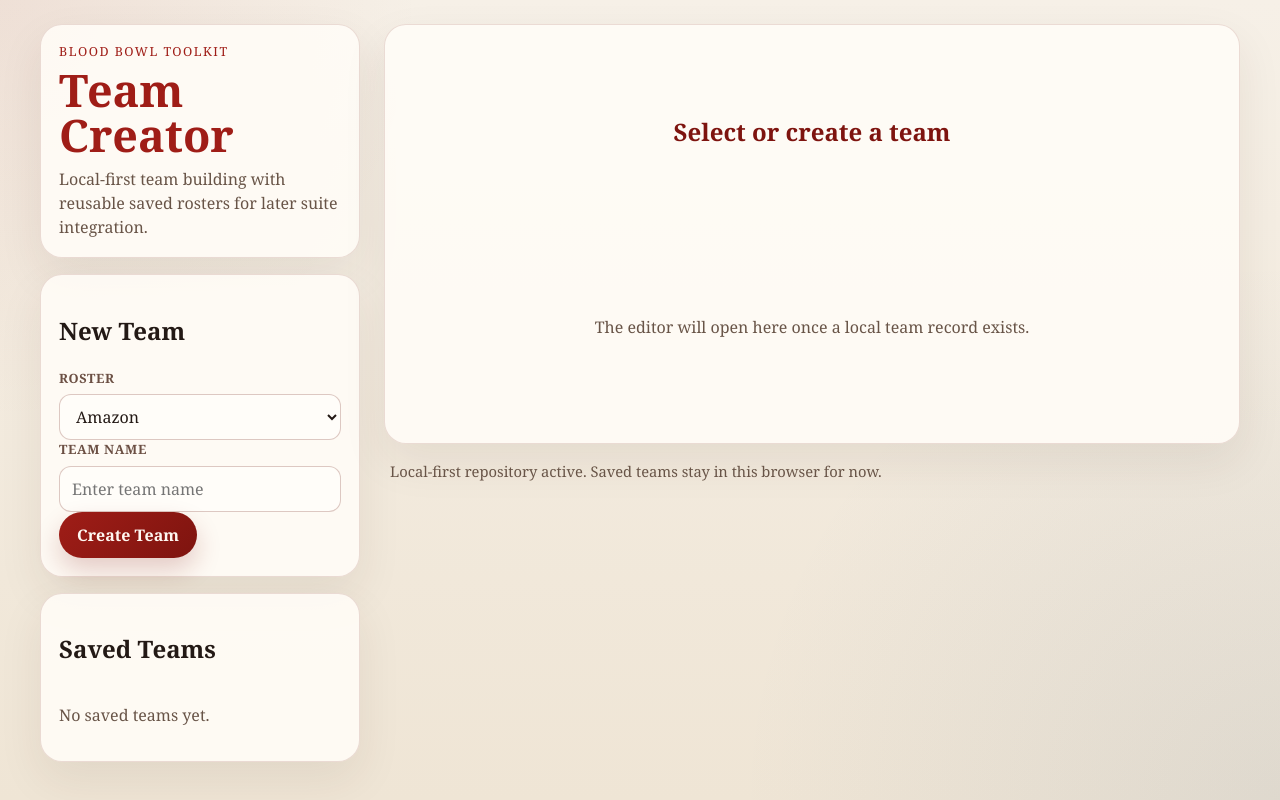
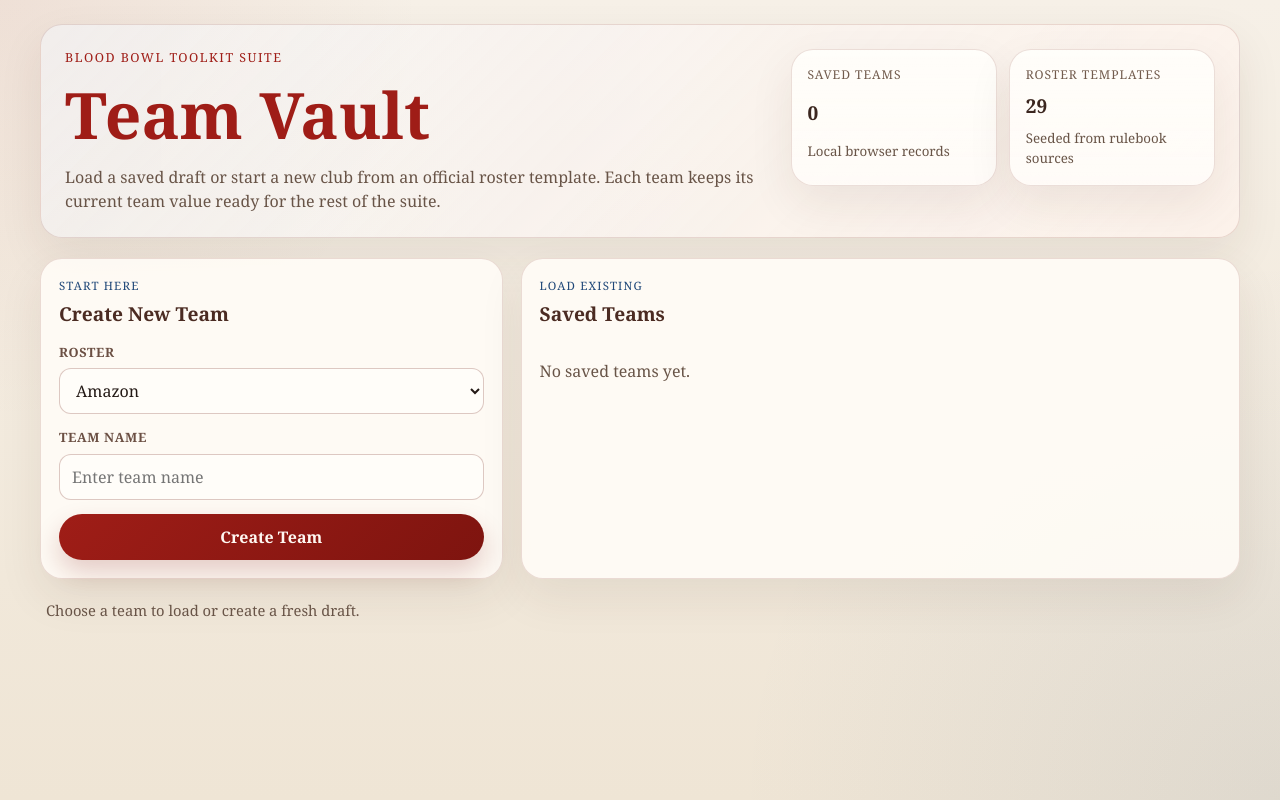
Before and after one commit to safeathomeapp/bloodbowltoolkit, a React (Vite) app in the folder modules/team-creator/: page / in a window 1280 px wide. Built offline with nearby package versions, Linux system fonts and the light colour scheme.

Commit message:
feat: add team vault entry flow

```diff
--- a/modules/team-creator/src/tools/team-creator/components/TeamCreator.module.css
+++ b/modules/team-creator/src/tools/team-creator/components/TeamCreator.module.css
@@ -5,12 +5,13 @@
   align-items: start;
 }
 
-.sidebar,
-.editor {
+.libraryLayout,
+.editorLayout {
   display: grid;
-  gap: 16px;
+  gap: 20px;
 }
 
+.libraryHero,
 .sidebarHeader,
 .panel,
 .placeholder,
@@ -19,6 +20,105 @@
   border: 1px solid var(--suite-line);
   border-radius: 22px;
   box-shadow: var(--suite-shadow);
+}
+
+.libraryHero {
+  display: grid;
+  grid-template-columns: 1.5fr 0.9fr;
+  gap: 18px;
+  padding: 24px;
+  background:
+    linear-gradient(135deg, rgba(255, 255, 255, 0.58), rgba(255, 246, 239, 0.82)),
+    linear-gradient(90deg, rgba(31, 71, 120, 0.08), rgba(159, 29, 23, 0.06));
+}
+
+.libraryHeroCopy {
+  display: grid;
+  gap: 10px;
+}
+
+.libraryTitle {
+  margin: 0;
+  color: var(--suite-accent);
+  font-size: clamp(2.4rem, 5vw, 4rem);
+  line-height: 0.96;
+}
+
+.libraryStats {
+  display: grid;
+  grid-template-columns: repeat(2, minmax(0, 1fr));
+  gap: 12px;
+  align-content: start;
+}
+
+.libraryDeck {
+  display: grid;
+  grid-template-columns: 0.9fr 1.4fr;
+  gap: 18px;
+}
+
+.createTeamGrid {
+  display: grid;
+  gap: 14px;
+}
+
+.libraryList {
+  display: grid;
+  gap: 12px;
+}
+
+.libraryCard {
+  display: grid;
+  grid-template-columns: minmax(0, 1fr) auto;
+  gap: 10px;
+  align-items: center;
+}
+
+.libraryCardButton {
+  border: 0;
+  cursor: pointer;
+  display: grid;
+  gap: 6px;
+  width: 100%;
+  text-align: left;
+  background: linear-gradient(180deg, rgba(255, 255, 255, 0.5), rgba(159, 29, 23, 0.05));
+  border-radius: 18px;
+  padding: 16px;
+  border: 1px solid rgba(159, 29, 23, 0.1);
+}
+
+.libraryCardHeader,
+.libraryMetaRow {
+  display: flex;
+  justify-content: space-between;
+  gap: 12px;
+  flex-wrap: wrap;
+}
+
+.libraryCardButton strong {
+  color: #3d261f;
+  font-size: 1.06rem;
+}
+
+.libraryCardButton span {
+  color: #6b5547;
+  font-size: 0.94rem;
+}
+
+.libraryStatus {
+  text-transform: uppercase;
+  letter-spacing: 0.06em;
+}
+
+.editorTopbar {
+  display: flex;
+  justify-content: flex-start;
+}
+
+.sidebar,
+.editor {
+  display: grid;
+  gap: 16px;
 }
 
 .sidebarHeader,
@@ -129,9 +229,11 @@
 }
 
 .primaryButton,
+.secondaryButton,
 .deleteButton,
 .rowButton,
-.teamCardButton {
+.teamCardButton,
+.libraryCardButton {
   border: 0;
   cursor: pointer;
 }
@@ -143,6 +245,15 @@
   padding: 11px 18px;
   font-weight: 700;
   box-shadow: 0 12px 26px rgba(126, 20, 15, 0.2);
+}
+
+.secondaryButton {
+  border-radius: 999px;
+  background: rgba(255, 255, 255, 0.72);
+  color: var(--suite-blue);
+  padding: 10px 16px;
+  border: 1px solid rgba(31, 71, 120, 0.2);
+  font-weight: 700;
 }
 
 .deleteButton,
@@ -439,6 +550,8 @@
 }
 
 @media (max-width: 1100px) {
+  .libraryHero,
+  .libraryDeck,
   .layout {
     grid-template-columns: 1fr;
   }
@@ -453,6 +566,10 @@
 }
 
 @media (max-width: 720px) {
+  .libraryStats {
+    grid-template-columns: 1fr;
+  }
+
   .hero {
     flex-direction: column;
     align-items: start;
--- a/modules/team-creator/src/tools/team-creator/components/TeamCreator.tsx
+++ b/modules/team-creator/src/tools/team-creator/components/TeamCreator.tsx
@@ -274,19 +274,41 @@
     setFeedback(`Saved ${activeTeam.name}.`)
   }
 
+  if (!activeTeam || !activeTemplate) {
     return (
-    <div className={styles.layout}>
-      <aside className={styles.sidebar}>
-        <header className={styles.sidebarHeader}>
-          <p className={styles.kicker}>Blood Bowl Toolkit</p>
-          <h1 className={styles.title}>Team Creator</h1>
+      <div className={styles.libraryLayout}>
+        <header className={styles.libraryHero}>
+          <div className={styles.libraryHeroCopy}>
+            <p className={styles.kicker}>Blood Bowl Toolkit Suite</p>
+            <h1 className={styles.libraryTitle}>Team Vault</h1>
             <p className={styles.copy}>
-            Local-first team building with reusable saved rosters for later suite integration.
+              Load a saved draft or start a new club from an official roster template. Each team keeps its current
+              team value ready for the rest of the suite.
             </p>
+          </div>
+          <div className={styles.libraryStats}>
+            <article className={styles.summaryCard}>
+              <span>Saved Teams</span>
+              <strong>{teams.length}</strong>
+              <small>Local browser records</small>
+            </article>
+            <article className={styles.summaryCard}>
+              <span>Roster Templates</span>
+              <strong>{templates.length}</strong>
+              <small>Seeded from rulebook sources</small>
+            </article>
+          </div>
         </header>
 
+        <section className={styles.libraryDeck}>
           <section className={styles.panel}>
-          <h2 className={styles.panelTitle}>New Team</h2>
+            <div className={styles.panelHeader}>
+              <div>
+                <p className={styles.sectionKicker}>Start Here</p>
+                <h2 className={styles.panelHeadline}>Create New Team</h2>
+              </div>
+            </div>
+            <div className={styles.createTeamGrid}>
               <label className={styles.field}>
                 <span>Roster</span>
                 <select value={selectedTemplateId} onChange={(event) => setSelectedTemplateId(event.target.value)}>
@@ -308,22 +330,33 @@
               <button className={styles.primaryButton} onClick={handleCreateTeam} type="button">
                 Create Team
               </button>
+            </div>
           </section>
 
           <section className={styles.panel}>
-          <h2 className={styles.panelTitle}>Saved Teams</h2>
-          <div className={styles.teamList}>
+            <div className={styles.panelHeader}>
+              <div>
+                <p className={styles.sectionKicker}>Load Existing</p>
+                <h2 className={styles.panelHeadline}>Saved Teams</h2>
+              </div>
+            </div>
+
+            <div className={styles.libraryList}>
               {teams.length === 0 ? (
                 <p className={styles.emptyState}>No saved teams yet.</p>
               ) : (
                 teams.map((team) => (
-                <article key={team.id} className={styles.teamCard}>
-                  <button className={styles.teamCardButton} onClick={() => void handleOpenTeam(team.id)} type="button">
+                  <article key={team.id} className={styles.libraryCard}>
+                    <button className={styles.libraryCardButton} onClick={() => void handleOpenTeam(team.id)} type="button">
+                      <div className={styles.libraryCardHeader}>
                         <strong>{team.name}</strong>
+                        <span className={styles.libraryStatus}>{team.status.toLowerCase()}</span>
+                      </div>
                       <span>{templates.find((template) => template.id === team.rosterTemplateId)?.name ?? 'Unknown roster'}</span>
-                    <span>
-                      {team.playerCount} players • {formatGold(team.totalValue)} gp
-                    </span>
+                      <div className={styles.libraryMetaRow}>
+                        <span>{team.playerCount} players</span>
+                        <span>Team Value {formatGold(team.totalValue)} gp</span>
+                      </div>
                     </button>
                     <button className={styles.deleteButton} onClick={() => void handleDeleteTeam(team.id)} type="button">
                       Delete
@@ -333,16 +366,22 @@
               )}
             </div>
           </section>
-      </aside>
+        </section>
 
+        <footer className={styles.feedback}>{feedback || 'Choose a team to load or create a fresh draft.'}</footer>
+      </div>
+    )
+  }
+
+  return (
+    <div className={styles.editorLayout}>
       <section className={styles.editor}>
-        {!activeTeam || !activeTemplate ? (
-          <div className={styles.placeholder}>
-            <h2>Select or create a team</h2>
-            <p>The editor will open here once a local team record exists.</p>
+        <>
+            <div className={styles.editorTopbar}>
+              <button className={styles.secondaryButton} onClick={() => setActiveTeam(null)} type="button">
+                Back To Team Vault
+              </button>
             </div>
-        ) : (
-          <>
             <header className={styles.hero}>
               <div className={styles.heroCopy}>
                 <p className={styles.kicker}>Blood Bowl Toolkit Suite</p>
@@ -733,7 +772,6 @@
               </section>
             </section>
         </>
-        )}
 
         <footer className={styles.feedback}>{feedback || 'Local-first repository active. Saved teams stay in this browser for now.'}</footer>
       </section>
```
Also changed, not shown: 1 other file (tests, documents, lock files or other folders). Lines whose indentation alone changed are shown as unchanged.
